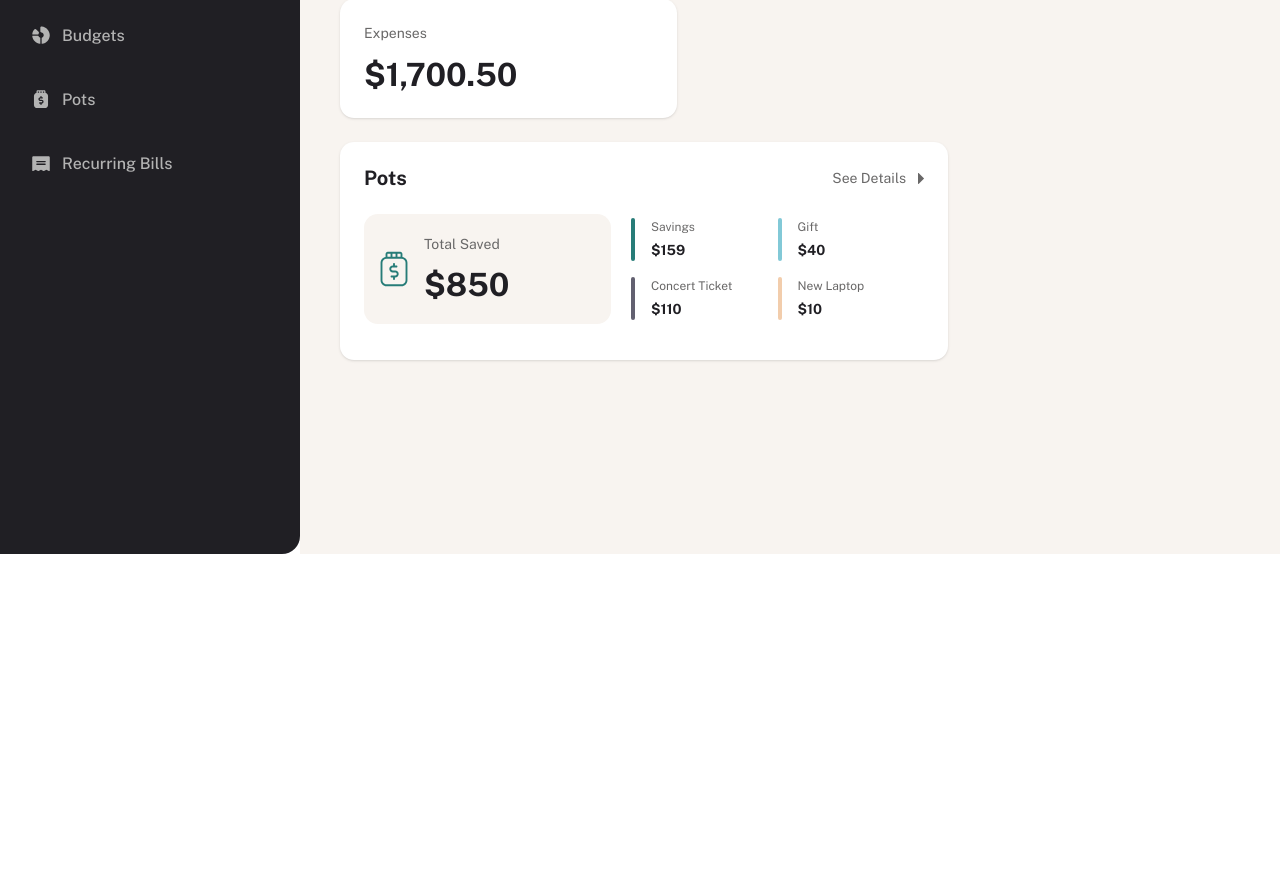
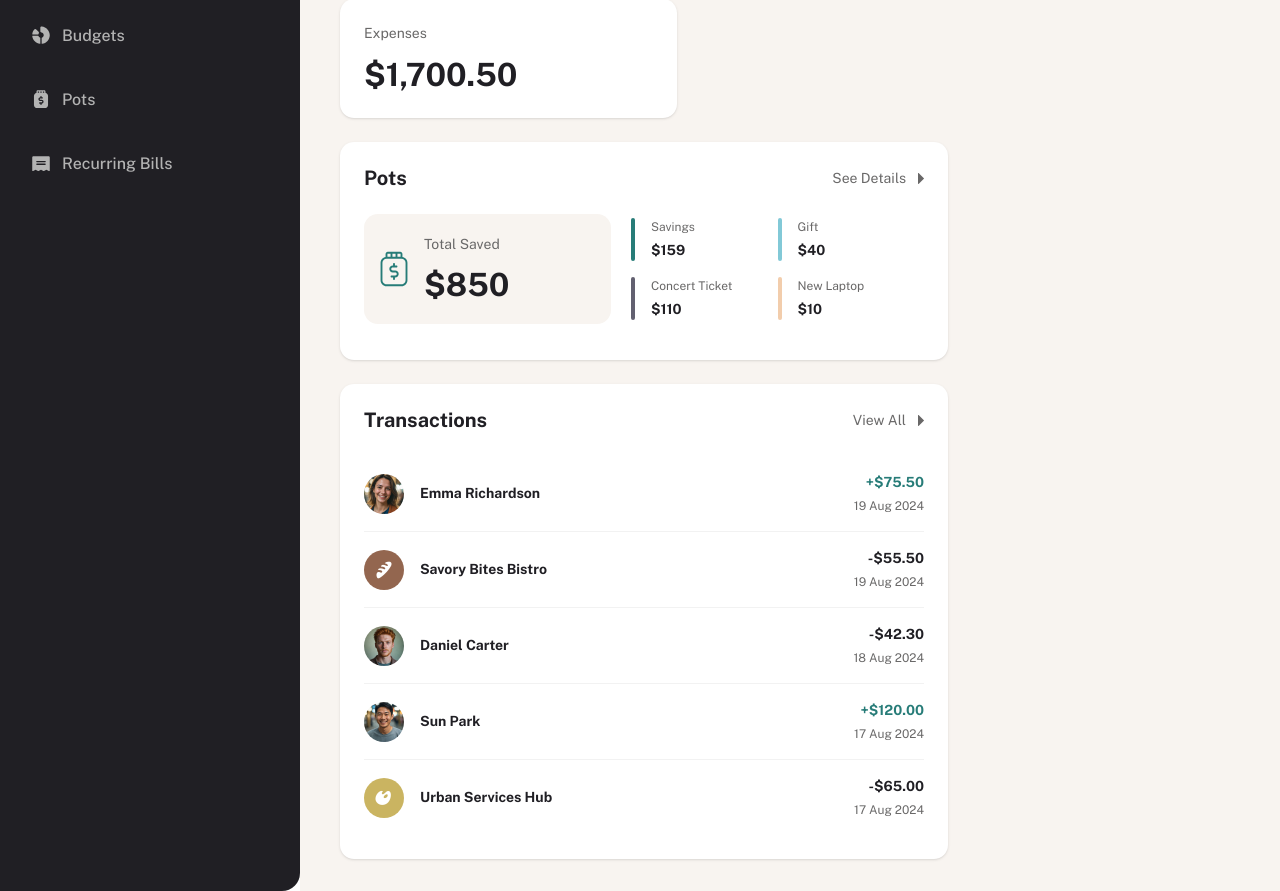
Before and after one commit to samaila-bashir/personal-finance-app, a React (Vite) app in the folder apps/web/: page / in a window 1280 px wide. Shown: the part 246-1137 px from the top of the page. Before the commit the page ends 800 px from the top, so only its background shows below. Built offline with nearby package versions, Linux system fonts and the light colour scheme.

Commit message:
feat(web): add transactions section and fix app shell layout

```diff
--- a/apps/web/src/components/sidebar.tsx
+++ b/apps/web/src/components/sidebar.tsx
@@ -55,7 +55,7 @@ export function Sidebar() {
   return (
     <aside
       className={cn(
-        "bg-brand-grey-900 text-brand-white flex h-full flex-col self-stretch rounded-tl-none rounded-tr-2xl rounded-br-2xl rounded-bl-none",
+        "bg-brand-grey-900 text-brand-white flex min-h-svh shrink-0 flex-col self-stretch rounded-tl-none rounded-tr-2xl rounded-br-2xl rounded-bl-none",
         "w-[300px]"
       )}
     >
--- /dev/null
+++ b/apps/web/src/components/transaction-item.tsx
@@ -0,0 +1,48 @@
+export function TransactionItem({
+  avatarSrc,
+  name,
+  amount,
+  date,
+  isPositive,
+  showDivider,
+}: {
+  avatarSrc: string
+  name: string
+  amount: string
+  date: string
+  isPositive: boolean
+  showDivider: boolean
+}) {
+  return (
+    <div
+      className={
+        showDivider
+          ? "border-brand-grey-100 flex items-center gap-4 border-b py-4"
+          : "flex items-center gap-4 py-4"
+      }
+    >
+      <img
+        src={avatarSrc}
+        alt=""
+        className="h-10 w-10 shrink-0 rounded-full object-cover"
+      />
+      <p className="text-brand-grey-900 min-w-0 flex-1 truncate text-[14px] leading-[150%] font-bold">
+        {name}
+      </p>
+      <div className="flex shrink-0 flex-col items-end gap-1">
+        <p
+          className={
+            isPositive
+              ? "text-brand-green text-[14px] leading-[150%] font-bold"
+              : "text-brand-grey-900 text-[14px] leading-[150%] font-bold"
+          }
+        >
+          {amount}
+        </p>
+        <p className="text-brand-grey-500 text-[12px] leading-[150%] font-normal">
+          {date}
+        </p>
+      </div>
+    </div>
+  )
+}
--- /dev/null
+++ b/apps/web/src/components/transactions-section.tsx
@@ -0,0 +1,79 @@
+import CaretRightIcon from "@/assets/images/icon-caret-right.svg?react"
+import avatarDanielCarter from "@/assets/images/avatars/daniel-carter.jpg"
+import avatarEmmaRichardson from "@/assets/images/avatars/emma-richardson.jpg"
+import avatarSavoryBites from "@/assets/images/avatars/savory-bites-bistro.jpg"
+import avatarSunPark from "@/assets/images/avatars/sun-park.jpg"
+import avatarUrbanServices from "@/assets/images/avatars/urban-services-hub.jpg"
+import { TransactionItem } from "@/components/transaction-item"
+
+const TRANSACTIONS = [
+  {
+    name: "Emma Richardson",
+    amount: "+$75.50",
+    date: "19 Aug 2024",
+    avatar: avatarEmmaRichardson,
+    isPositive: true,
+  },
+  {
+    name: "Savory Bites Bistro",
+    amount: "-$55.50",
+    date: "19 Aug 2024",
+    avatar: avatarSavoryBites,
+    isPositive: false,
+  },
+  {
+    name: "Daniel Carter",
+    amount: "-$42.30",
+    date: "18 Aug 2024",
+    avatar: avatarDanielCarter,
+    isPositive: false,
+  },
+  {
+    name: "Sun Park",
+    amount: "+$120.00",
+    date: "17 Aug 2024",
+    avatar: avatarSunPark,
+    isPositive: true,
+  },
+  {
+    name: "Urban Services Hub",
+    amount: "-$65.00",
+    date: "17 Aug 2024",
+    avatar: avatarUrbanServices,
+    isPositive: false,
+  },
+] as const
+
+export function TransactionsSection() {
+  return (
+    <section className="bg-brand-white w-[608px] rounded-xl p-6 shadow-sm">
+      <header className="flex items-center justify-between">
+        <h2 className="text-brand-grey-900 text-[20px] leading-[120%] font-bold">
+          Transactions
+        </h2>
+
+        <button
+          type="button"
+          className="text-brand-grey-500 flex items-center gap-3 text-[14px] leading-[150%] font-normal"
+        >
+          <span>View All</span>
+          <CaretRightIcon aria-hidden="true" className="h-[11px] w-[6px]" />
+        </button>
+      </header>
+
+      <div className="mt-6">
+        {TRANSACTIONS.map((tx, index) => (
+          <TransactionItem
+            key={tx.name}
+            avatarSrc={tx.avatar}
+            name={tx.name}
+            amount={tx.amount}
+            date={tx.date}
+            isPositive={tx.isPositive}
+            showDivider={index < TRANSACTIONS.length - 1}
+          />
+        ))}
+      </div>
+    </section>
+  )
+}
--- a/apps/web/src/main.tsx
+++ b/apps/web/src/main.tsx
@@ -9,7 +9,9 @@ import { ThemeProvider } from "@/components/theme-provider.tsx"
 createRoot(document.getElementById("root")!).render(
   <StrictMode>
     <ThemeProvider>
-      <App />
+      <div className="min-h-svh">
+        <App />
+      </div>
     </ThemeProvider>
   </StrictMode>
 )
--- a/apps/web/src/routes/pages/overview-page.tsx
+++ b/apps/web/src/routes/pages/overview-page.tsx
@@ -1,5 +1,6 @@
 import { OverviewCard } from "@/components/overview-card"
 import { PotsSection } from "@/components/pots-section"
+import { TransactionsSection } from "@/components/transactions-section"
 
 export function OverviewPage() {
   return (
@@ -14,8 +15,9 @@ export function OverviewPage() {
         <OverviewCard title="Expenses" value="$1,700.50" tone="light" />
       </div>
 
-      <div className="mt-6">
+      <div className="mt-6 flex flex-col gap-6">
         <PotsSection />
+        <TransactionsSection />
       </div>
     </div>
   )
--- a/apps/web/src/routes/route-components.tsx
+++ b/apps/web/src/routes/route-components.tsx
@@ -12,9 +12,12 @@ export function PageTitle({ title }: { title: string }) {
 
 export function AppLayout() {
   return (
-    <div className="flex h-svh items-stretch">
+    <div className="flex min-h-svh items-stretch">
       <Sidebar />
-      <main className="flex-1 bg-brand-beige-100" aria-label="Main content">
+      <main
+        className="min-w-0 flex-1 bg-brand-beige-100 pb-8"
+        aria-label="Main content"
+      >
         <Outlet />
       </main>
     </div>
--- a/apps/web/src/styles/fonts.css
+++ b/apps/web/src/styles/fonts.css
@@ -31,3 +31,8 @@
   font-weight: 700;
   font-display: swap;
 }
+
+html,
+body {
+  min-height: 100svh;
+}
```
